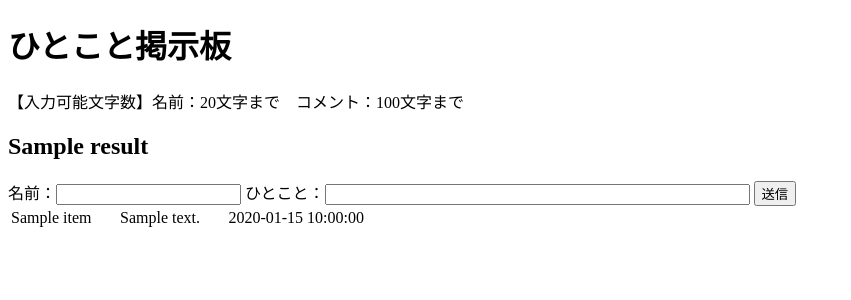
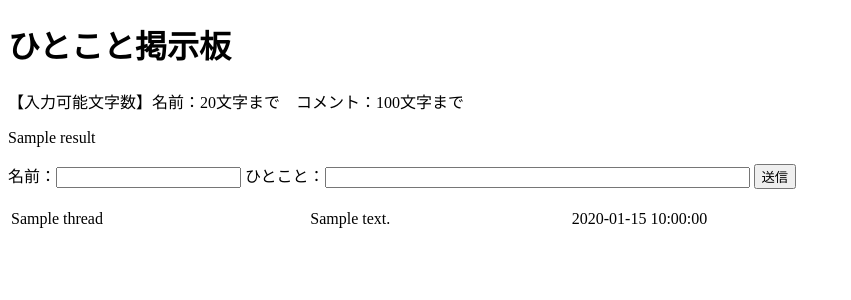
Before and after one commit to yamauchi524/codecamp-work, a Flask app: template myproject/templates/bbs.html in a window 1280 px wide. Shown: the top 300 px of the page, without its empty margins (0-851 px from the left). Run offline with Flask 2, Linux system fonts and the light colour scheme; the template is opened without the code that fills it: most values are stand-ins (such as "Sample title", 1, 10 or a date in 2020).

Commit message:
fix:table width fixed

```diff
--- a/myproject/templates/bbs.html
+++ b/myproject/templates/bbs.html
@@ -5,27 +5,27 @@
    <title>ひとこと掲示板</title>
    <style type="text/css">
     table {
-        width: 400px;
+        width: 1000px;
     }
 </style>
 </head>
 <body>
     <h1>ひとこと掲示板</h1>
     <p>【入力可能文字数】名前：20文字まで　コメント：100文字まで</p>
-    <p><h2>{{ result }}</h2></p>
+    <p>{{ result }}</p>
 
-    <form action="bbs" method="post">
+    <form action="" method="post">
        <label>名前：<input type="text" name="name"></label>
        <label>ひとこと：<input type="text" name="comment" size="50"></label>
        <input type="submit" value="送信">
-    </form>
+    </form> <br>
 
     <table>
-        {% for item in bbs %}
+        {% for thread in bbs %}
         <tr>
-             <td>{{ item.name }}</td>
-             <td>{{ item.comment }}</td>
-             <td>{{ item.date }}</td>
+             <td>{{ thread.name }}</td>
+             <td>{{ thread.comment }}</td>
+             <td>{{ thread.date }}</td>
         </tr>
         {% endfor %}
      </table>
```
